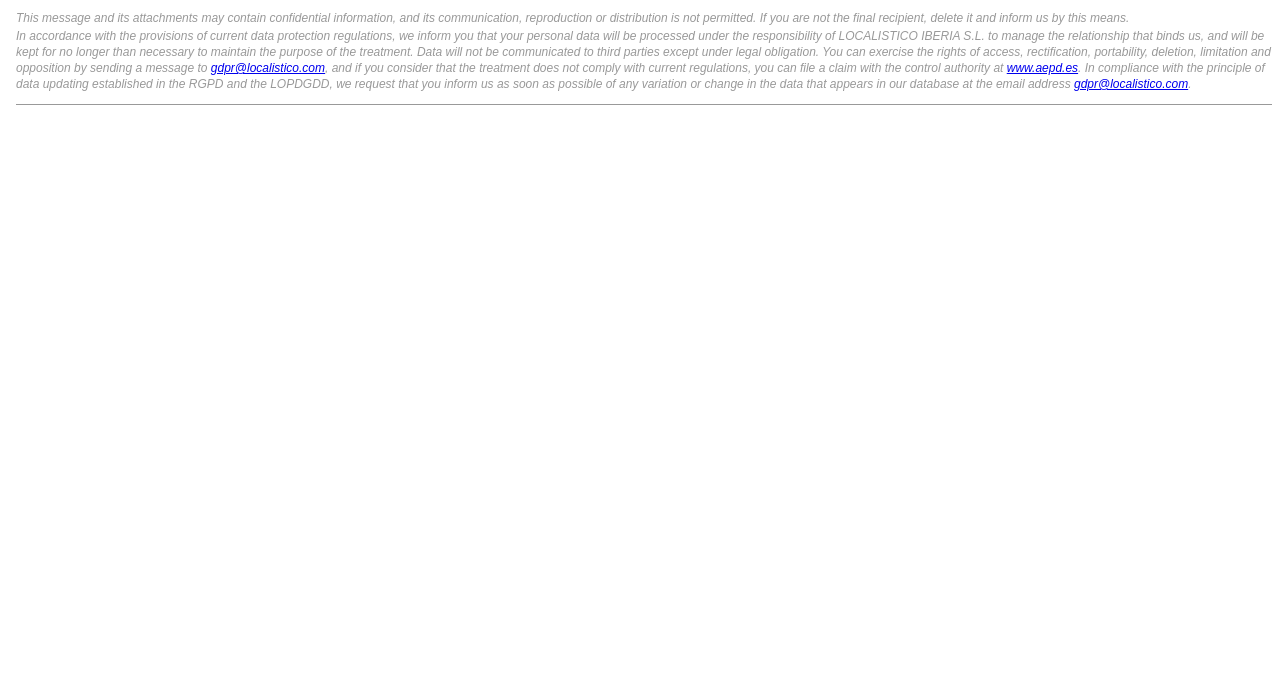
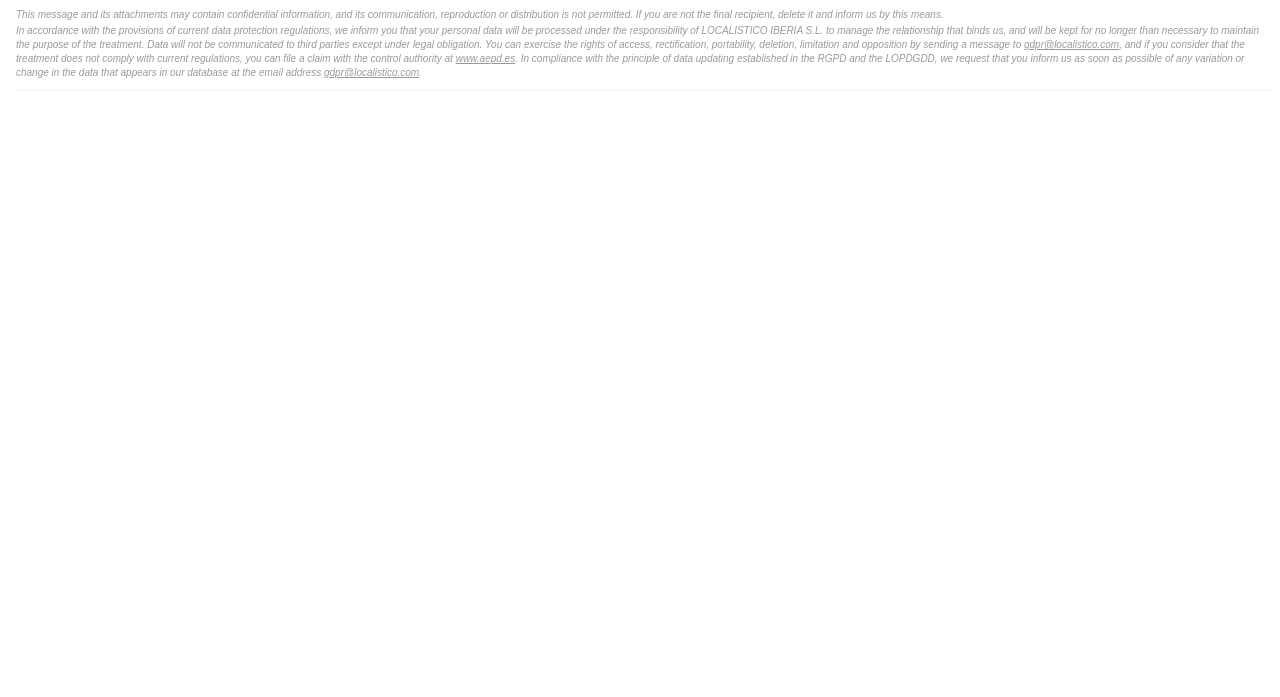
Before and after one commit to localistico/email-signature, a plain HTML site: page index.html in a window 1280 px wide. Shown: the part 103-800 px from the top of the page. Drawn offline with Linux system fonts and the light colour scheme.

Commit message:
Update html signature

```diff
--- a/index.html
+++ b/index.html
@@ -10,7 +10,7 @@
         </tr>
         <tr>
           <td valign="top" style="vertical-align: top; color: #999999; font-size: 12px; font-family: Arial, Helvetica, sans-serif;padding-top: 2px;">
-            <span style="color: #999999; text-decoration: none;">+34 111 222 333</span>&nbsp;·&nbsp;<a href="https://localistico.com" style="color: #999999; text-decoration: underline; font-weight: normal; font-size: 12px;">www.localistico.com</a>
+            <span style="color: #999999; text-decoration: none;">+34 111 222 333</span>&nbsp;&bull;&nbsp;<a href="https://localistico.com" style="color: #999999; text-decoration: underline; font-weight: normal; font-size: 12px;">www.localistico.com</a>
           </td>
         </tr>
         <tr style="padding-top: 12px;">
@@ -19,12 +19,12 @@
           </td>
         </tr>
         <tr>
-          <td style="color: #999999; font-size: 12px; line-height:16px; font-weight: normal; font-style: italic; font-family: Arial, Helvetica, sans-serif; border-top: 1px solid #999999; border-bottom: 1px solid #999999; padding: 12px 0; ">
+          <td style="color: #999999; font-size: 10px; line-height:14px; font-weight: normal; font-style: italic; font-family: Arial, Helvetica, sans-serif; border-top: 1px solid #f5f5f5; border-bottom: 1px solid #f5f5f5; padding: 10px 0; ">
             <p style="margin: 0 0 2px;">
               This message and its attachments may contain confidential information, and its communication, reproduction or distribution is not permitted. If you are not the final recipient, delete it and inform us by this means.
             </p>
             <p style="margin-top: 2px;">
-              In accordance with the provisions of current data protection regulations, we inform you that your personal data will be processed under the responsibility of LOCALISTICO IBERIA S.L. to manage the relationship that binds us, and will be kept for no longer than necessary to maintain the purpose of the treatment. Data will not be communicated to third parties except under legal  obligation. You can exercise the rights of access, rectification, portability, deletion, limitation and opposition by sending a message to <a href="mailto:gdpr@localistico.com" target="_blank" rel="noopener noreferrer">gdpr@localistico.com</a>, and if you consider that the treatment does not comply with current regulations, you can file a claim with the control authority at <a href="https://www.aepd.es" target="_blank" rel="noopener noreferrer">www.aepd.es</a>. In compliance with the principle of data updating established in the RGPD and the LOPDGDD, we request that you inform us as soon as possible of any variation or change in the data that appears in our database at the email address <a href="mailto:gdpr@localistico.com" target="_blank">gdpr@localistico.com</a>.
+              In accordance with the provisions of current data protection regulations, we inform you that your personal data will be processed under the responsibility of LOCALISTICO IBERIA S.L. to manage the relationship that binds us, and will be kept for no longer than necessary to maintain the purpose of the treatment. Data will not be communicated to third parties except under legal  obligation. You can exercise the rights of access, rectification, portability, deletion, limitation and opposition by sending a message to <a href="mailto:gdpr@localistico.com" target="_blank" rel="noopener noreferrer" style="color: #999999; text-decoration: underline;">gdpr@localistico.com</a>, and if you consider that the treatment does not comply with current regulations, you can file a claim with the control authority at <a href="https://www.aepd.es" target="_blank" rel="noopener noreferrer" style="color: #999999; text-decoration: underline;">www.aepd.es</a>. In compliance with the principle of data updating established in the RGPD and the LOPDGDD, we request that you inform us as soon as possible of any variation or change in the data that appears in our database at the email address <a href="mailto:gdpr@localistico.com" target="_blank" style="color: #999999; text-decoration: underline;">gdpr@localistico.com</a>.
             </p>
           </td>
         </tr>
```
